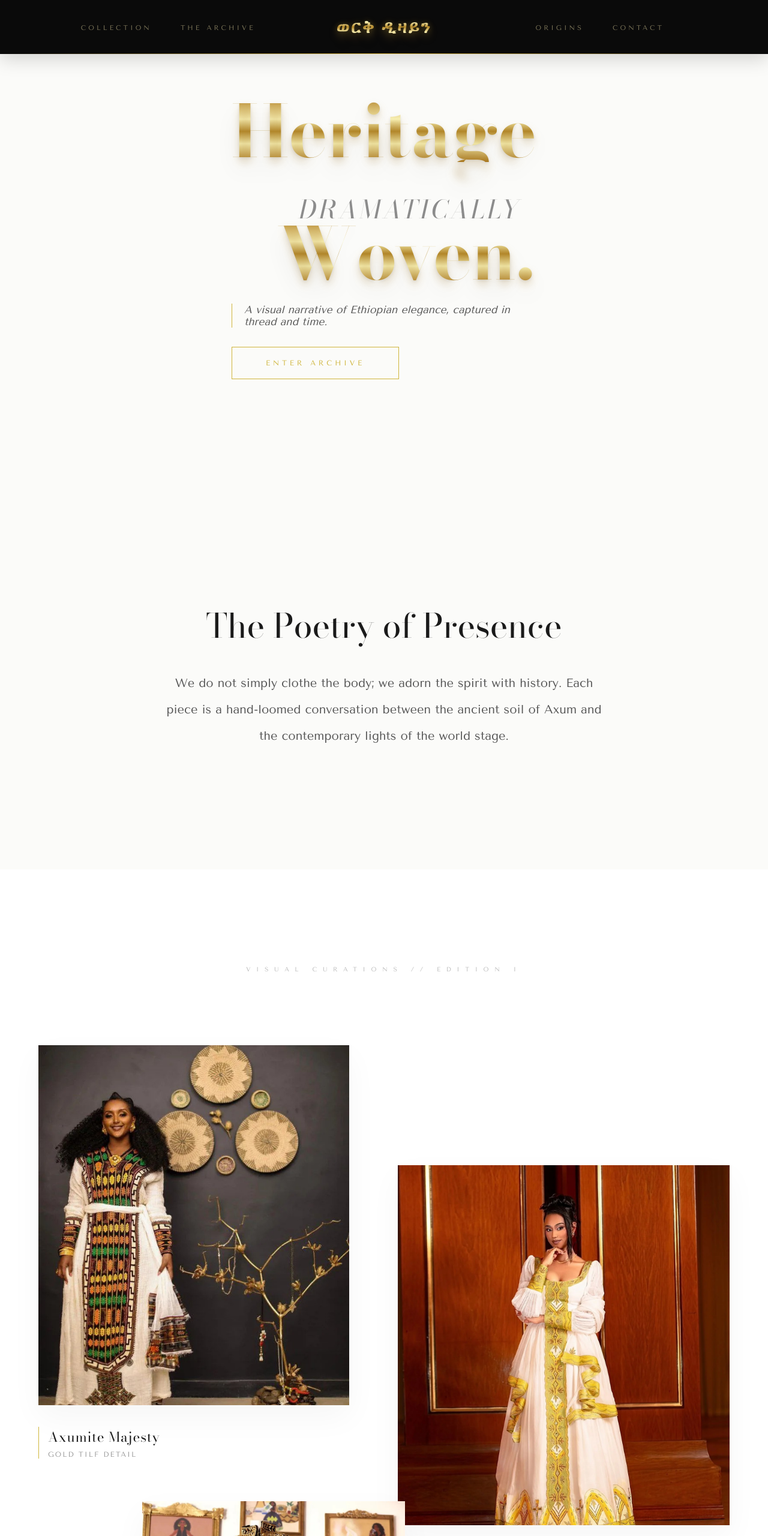
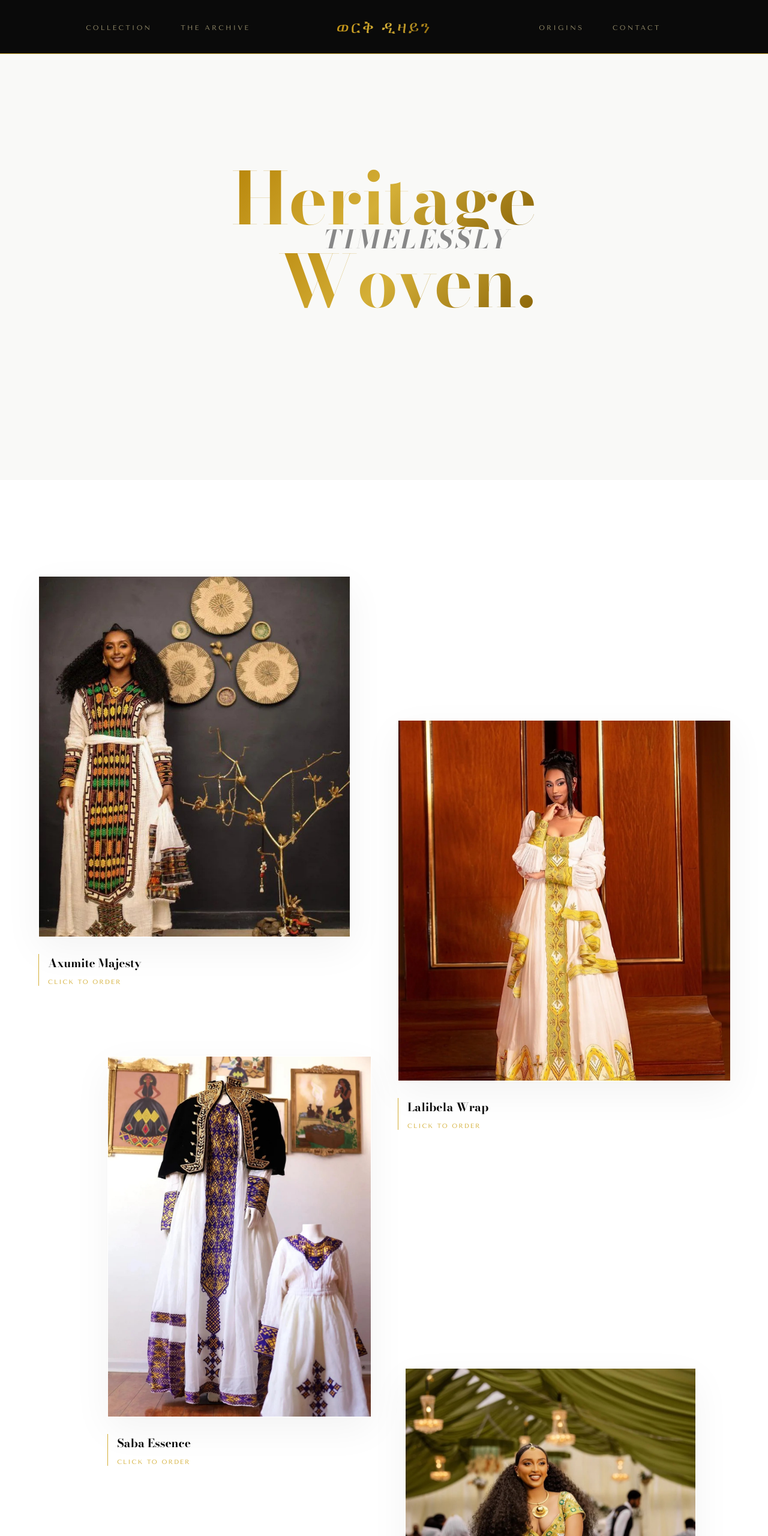
Before and after one commit to Filimonassefa/werk-design, a plain HTML site: page index.html in a window 1280 px wide. Shown: the top 2560 px of the page at 60% size. Drawn offline with nearby package versions, Linux system fonts and the light colour scheme.

Commit message:
index.html

```diff
--- a/index.html
+++ b/index.html
@@ -3,158 +3,106 @@
 <head>
     <meta charset="UTF-8">
     <meta name="viewport" content="width=device-width, initial-scale=1.0">
-    <title>ወርቅ ዲዛይን | Werk Design - Heritage Elevated</title>
+    <title>ወርቅ ዲዛይን | Werk Design</title>
 
     <link rel="preconnect" href="https://fonts.googleapis.com">
-    <link rel="preconnect" href="https://fonts.gstatic.com" crossorigin>
-    <link href="https://fonts.googleapis.com/css2?family=Bodoni+Moda:ital,opsz,wght@0,6..96,400..900;1,6..96,400..900&family=Tenor+Sans&display=swap" rel="stylesheet">
+    <link href="https://fonts.googleapis.com/css2?family=Bodoni+Moda:ital,wght@0,700;1,700&family=Tenor+Sans&display=swap" rel="stylesheet">
 
     <style>
         :root {
-            --gold-gradient: linear-gradient(to bottom, #BF953F 0%, #FCF6BA 30%, #B38728 50%, #FBF5B7 70%, #AA771C 100%);
-            --champagne-gold: #CFB53B;
+            --gold-gradient: linear-gradient(135deg, #B8860B 0%, #D4AF37 50%, #8B6508 100%);
+            --bright-gold: #D4AF37;
             --pure-white: #ffffff;
-            --alabaster: #FBFBF9;
-            --charcoal: #1A1A1A;
-            /* Ultra-smooth timing function */
+            --alabaster: #F9F9F7;
+            --charcoal: #0a0a0a;
             --ease-luxury: cubic-bezier(0.23, 1, 0.32, 1);
         }
 
-        html { scroll-behavior: smooth; }
-        body { margin: 0; font-family: 'Tenor Sans', sans-serif; background-color: var(--pure-white); color: var(--charcoal); overflow-x: hidden; -webkit-font-smoothing: antialiased; }
+        body { margin: 0; font-family: 'Tenor Sans', sans-serif; background-color: var(--pure-white); color: var(--charcoal); overflow-x: hidden; }
         h1, h2, h3, .serif { font-family: 'Bodoni Moda', serif; font-weight: 400; margin: 0; }
+
+        /* THE BLACK & GOLD HEADER */
+        nav {
+            position: fixed; top: 0; width: 100%; padding: 1.2rem 0;
+            background: var(--charcoal); z-index: 2000;
+            display: grid; grid-template-columns: 1fr auto 1fr; align-items: center;
+            border-bottom: 1px solid var(--bright-gold);
+        }
+        .nav-links { list-style: none; display: flex; gap: 3rem; padding: 0; justify-content: center; }
+        .nav-links a { font-size: 0.7rem; letter-spacing: 0.2rem; text-transform: uppercase; color: rgba(243, 229, 171, 0.6); transition: 0.4s; text-decoration: none; }
+        .nav-links a:hover { color: var(--bright-gold); letter-spacing: 0.3rem; }
+        .logo-main { font-size: 1.8rem; text-align: center; letter-spacing: 3px; }
 
         .gold-glow {
             background: var(--gold-gradient);
             -webkit-background-clip: text;
             -webkit-text-fill-color: transparent;
-            display: inline-block;
-            filter: drop-shadow(0px 2px 2px rgba(0, 0, 0, 0.1));
-            text-shadow: 0px 8px 15px rgba(191, 149, 63, 0.25), 0px 20px 40px rgba(0, 0, 0, 0.08);
-            font-weight: 700;
         }
 
-        /* --- THE ANIMATION ENGINE --- */
-        .reveal {
-            opacity: 0;
-            transition: opacity 1.8s var(--ease-luxury), transform 2s var(--ease-luxury);
+        /* --- DRAMATIC WOVEN TEXT ANIMATION --- */
+        #hero { height: 100vh; display: flex; align-items: center; justify-content: center; background: var(--alabaster); }
+        #hero h1 { font-size: 7.5rem; line-height: 0.85; text-align: center; }
+
+        .word-heritage { display: block; transform: translateX(-150px); opacity: 0; transition: all 1.8s var(--ease-luxury); }
+        .word-woven { display: block; padding-left: 15%; transform: translateX(150px); opacity: 0; transition: all 1.8s var(--ease-luxury); transition-delay: 0.4s; }
+        .word-middle { display: block; font-style: italic; color: #888; font-size: 0.35em; padding-left: 22%; letter-spacing: 5px; transform: translateY(30px); opacity: 0; transition: 1.5s ease; transition-delay: 1s; }
+
+        .hero-content.active .word-heritage,
+        .hero-content.active .word-woven { transform: translateX(0); opacity: 1; }
+        .hero-content.active .word-middle { transform: translateY(0); opacity: 1; }
+
+        /* --- GALLERY GRID --- */
+        #archive { padding: 20vh 5% 10vh; background-color: var(--pure-white); }
+        .gallery-wrap { position: relative; height: 350vh; max-width: 1400px; margin: 0 auto; }
+        .item { position: absolute; transition: 1.2s var(--ease-luxury); }
+        .item img { width: 100%; height: 75vh; object-fit: cover; transition: 0.8s var(--ease-luxury); box-shadow: 0 20px 60px rgba(0,0,0,0.05); border: 1px solid transparent; }
+        .item:hover img { transform: scale(1.02); border-color: var(--bright-gold); }
+
+        /* Item Positions */
+        .item.one { width: 45%; top: 0; left: 0; }
+        .item.two { width: 48%; top: 30vh; right: 0; }
+        .item.three { width: 38%; top: 100vh; left: 10%; }
+        .item.four { width: 42%; top: 165vh; right: 5%; }
+        .item.five { width: 40%; top: 210vh; left: 0%; }
+        .item.six { width: 50%; top: 260vh; right: 10%; }
+
+        .meta { margin-top: 1.5rem; padding-left: 15px; border-left: 1px solid var(--bright-gold); }
+        .meta h3 { font-size: 1.2rem; color: var(--charcoal); }
+        .meta p { font-size: 0.65rem; color: var(--bright-gold); text-transform: uppercase; letter-spacing: 2px; }
+
+        /* --- THE FINAL CTA BUTTON --- */
+        .final-cta-wrap {
+            display: flex;
+            justify-content: center;
+            padding: 100px 0 150px;
+            background: var(--pure-white);
         }
 
-        /* Initial Positions (Disconnected) */
-        .from-left { transform: translateX(-80px); }
-        .from-right { transform: translateX(80px); }
-        .from-bottom { transform: translateY(100px); }
-
-        /* Final Position (The Overlap) */
-        .reveal.active {
-            opacity: 1;
-            transform: translate(0, 0);
+        .btn-order-main {
+            padding: 25px 80px;
+            background: var(--charcoal);
+            color: var(--bright-gold);
+            text-decoration: none;
+            text-transform: uppercase;
+            font-size: 0.8rem;
+            letter-spacing: 5px;
+            border: 1px solid var(--bright-gold);
+            transition: 0.5s var(--ease-luxury);
+            box-shadow: 0 20px 40px rgba(0,0,0,0.1);
         }
 
-        /* --- Navigation ---
-        nav { position: fixed; top: 0; width: 100%; padding: 1.5rem 0; background: rgba(255, 255, 255, 0.9); backdrop-filter: blur(10px); z-index: 1000; display: grid; grid-template-columns: 1fr auto 1fr; align-items: center; border-bottom: 1px solid rgba(207, 181, 59, 0.1); }
-        .nav-links { list-style: none; display: flex; gap: 2.5rem; padding: 0; justify-content: center; }
-        .nav-links a { font-size: 0.75rem; letter-spacing: 0.2rem; text-transform: uppercase; color: #777; transition: 0.3s; text-decoration: none; }
-        .nav-links a:hover { color: var(--champagne-gold); }
-        .logo-main { font-size: 2rem; text-align: center; letter-spacing: 2px; }*/
+        .btn-order-main:hover {
+            background: var(--bright-gold);
+            color: var(--pure-white);
+            transform: translateY(-5px);
+            box-shadow: 0 30px 60px rgba(212, 175, 55, 0.3);
+        }
 
-        /* --- THE LUXURY BLACK & GOLD HEADER --- */
-nav {
-    position: fixed;
-    top: 0;
-    width: 100%;
-    padding: 1.2rem 0;
-    background: #0a0a0a; /* Deep Black */
-    z-index: 2000;
-    display: grid;
-    grid-template-columns: 1fr auto 1fr;
-    align-items: center;
-    /* The "Touch of Gold" border at the bottom */
-    border-bottom: 1px solid transparent;
-    border-image: linear-gradient(to right, transparent, #D4AF37, transparent);
-    border-image-slice: 1;
-    box-shadow: 0 10px 30px rgba(0,0,0,0.15);
-}
+        /* Global Reveal */
+        .reveal { opacity: 0; transform: translateY(50px); transition: 1.5s var(--ease-luxury); }
+        .reveal.active { opacity: 1; transform: translateY(0); }
 
-.nav-links {
-    list-style: none;
-    display: flex;
-    gap: 3rem;
-    padding: 0;
-    justify-content: center;
-}
-
-.nav-links a {
-    font-size: 0.7rem;
-    letter-spacing: 0.25rem;
-    text-transform: uppercase;
-    color: rgba(243, 229, 171, 0.5); /* Muted Champagne */
-    transition: 0.4s var(--ease-luxury);
-    text-decoration: none;
-    font-weight: 400;
-}
-
-/* Smooth Gold Glow on Hover */
-.nav-links a:hover {
-    color: #FFD700;
-    text-shadow: 0 0 10px rgba(255, 215, 0, 0.4);
-    letter-spacing: 0.3rem; /* Slight expansion effect */
-}
-
-.logo-main {
-    font-size: 1.8rem;
-    text-align: center;
-    letter-spacing: 3px;
-    /* Ensuring logo is bright against black */
-    filter: drop-shadow(0 0 5px rgba(212, 175, 55, 0.3));
-}
-
-        /* --- Hero --- */
-        #hero { height: 100vh; display: flex; align-items: center; justify-content: center; background: var(--alabaster); position: relative; }
-        .hero-content h1 { font-size: 7.5rem; line-height: 0.85; text-align: left; }
-        .hero-subtext { font-style: italic; font-size: 1.1rem; color: #555; margin: 2rem 0; max-width: 450px; border-left: 1px solid var(--champagne-gold); padding-left: 20px; }
-        .btn-gold-line { display: inline-block; padding: 1.2rem 3.5rem; border: 1px solid var(--champagne-gold); color: var(--champagne-gold); font-size: 0.75rem; letter-spacing: 0.3rem; text-transform: uppercase; background: transparent; transition: 0.5s var(--ease-luxury); cursor: pointer; text-decoration: none; }
-        .btn-gold-line:hover { background-color: var(--champagne-gold); color: white; box-shadow: 0 10px 30px rgba(207, 181, 59, 0.3); }
-
-        /* --- Gallery Structure --- */
-        #archive { padding: 20vh 5%; background-color: var(--pure-white); }
-        .section-tag { text-align: center; font-size: 0.65rem; letter-spacing: 0.6rem; text-transform: uppercase; color: #bbb; margin-bottom: 15vh; }
-
-        .gallery-wrap { position: relative; height: 320vh; max-width: 1400px; margin: 0 auto; }
-        .item { position: absolute; overflow: visible; }
-        .item img { width: 100%; height: 75vh; object-fit: cover; transition: 1.2s var(--ease-luxury); box-shadow: 0 20px 50px rgba(0,0,0,0.04); }
-        .item:hover img { transform: scale(1.03); box-shadow: 0 30px 70px rgba(0,0,0,0.08); }
-
-        /* Magnetic Overlap Positions */
-        .item.one { width: 45%; top: 0; left: 0; z-index: 2; transition-delay: 0.1s; }
-        .item.two { width: 48%; top: 25vh; right: 0; z-index: 1; transition-delay: 0.3s; }
-        .item.three { width: 38%; top: 95vh; left: 15%; z-index: 3; transition-delay: 0.5s; }
-
-        .item.four { width: 42%; top: 160vh; right: 5%; z-index: 2; transition-delay: 0.2s; }
-        .item.five { width: 40%; top: 200vh; left: 0%; z-index: 1; transition-delay: 0.4s; }
-        .item.six { width: 50%; top: 245vh; right: 15%; z-index: 3; transition-delay: 0.6s; }
-
-        .meta { margin-top: 2rem; padding-left: 15px; border-left: 1px solid var(--champagne-gold); }
-        .meta h3 { font-size: 1.4rem; letter-spacing: 1px; color: var(--charcoal); }
-        .meta p { font-size: 0.75rem; color: #999; text-transform: uppercase; letter-spacing: 2px; margin-top: 5px; }
-
-        #narrative { padding: 25vh 15%; text-align: center; background: var(--alabaster); }
-        #narrative h2 { font-size: 3.5rem; margin-bottom: 2rem; }
-        #narrative p { font-size: 1.25rem; line-height: 2.2; color: #555; font-weight: 300; max-width: 750px; margin: 0 auto; }
-
-        footer { padding: 8rem 5% 4rem; background: var(--charcoal); color: var(--alabaster); text-align: center; }
-        .footer-logo { font-size: 3rem; margin-bottom: 2rem; }
-        .socials { display: flex; justify-content: center; gap: 3rem; margin: 3rem 0; font-size: 0.75rem; letter-spacing: 2px; }
-        .socials a { color: var(--alabaster); text-decoration: none; opacity: 0.5; transition: 0.3s; }
-        .socials a:hover { opacity: 1; color: var(--champagne-gold); }
-
-        @media (max-width: 900px) {
-            .hero-content h1 { font-size: 3.5rem; }
-            .item { position: relative !important; width: 100% !important; left: 0 !important; top: 0 !important; margin-bottom: 8rem; }
-            .gallery-wrap { height: auto; }
-            nav { grid-template-columns: 1fr; gap: 1rem; padding: 1rem; }
-            .nav-links { display: none; }
-        }
+        footer { padding: 5rem 0; background: var(--charcoal); color: white; text-align: center; border-top: 1px solid #222; }
     </style>
 </head>
 <body>
@@ -166,96 +114,53 @@ nav {
         </ul>
         <div class="logo-main serif gold-glow">ወርቅ ዲዛይን</div>
         <ul class="nav-links">
-            <li><a href="#narrative">Origins</a></li>
+            <li><a href="#archive">Origins</a></li>
             <li><a href="contact.html">Contact</a></li>
         </ul>
     </nav>
 
     <section id="hero">
-        <div class="hero-content reveal from-bottom active">
+        <div class="hero-content" id="hero-trigger">
             <h1>
-                <span class="gold-glow">Heritage</span><br>
-                <span style="font-style: italic; color: #444; font-size: 0.35em; padding-left: 22%; opacity: 0.6; letter-spacing: 4px;">DRAMATICALLY</span><br>
-                <span class="gold-glow" style="padding-left: 15%;">Woven.</span>
+                <span class="gold-glow word-heritage">Heritage</span>
+                <span class="word-middle">TIMELESSLY</span>
+                <span class="gold-glow word-woven">Woven.</span>
             </h1>
-            <div class="hero-subtext">
-                A visual narrative of Ethiopian elegance, captured in thread and time.
             </div>
-            <a href="#archive" class="btn-gold-line">Enter Archive</a>
+    </section>
+
+    <section id="archive">
+        <div class="gallery-wrap">
+            <div class="item one reveal"><a href="order.html"><img src="AxumiteMajesty.jpg"></a><div class="meta"><h3>Axumite Majesty</h3><p>Click to order</p></div></div>
+            <div class="item two reveal"><a href="order.html"><img src="LalibelaWrap.jpg"></a><div class="meta"><h3>Lalibela Wrap</h3><p>Click to order</p></div></div>
+            <div class="item three reveal"><a href="order.html"><img src="SabaEssence.jpg"></a><div class="meta"><h3>Saba Essence</h3><p>Click to order</p></div></div>
+            <div class="item four reveal"><a href="order.html"><img src="HeritageGala.jpg"></a><div class="meta"><h3>Heritage Gala</h3><p>Click to order</p></div></div>
+            <div class="item five reveal"><a href="order.html"><img src="TiletModern.jpg"></a><div class="meta"><h3>Tilet Modern</h3><p>Click to order</p></div></div>
+            <div class="item six reveal"><a href="order.html"><img src="HighlandSilk.jpg"></a><div class="meta"><h3>Highland Silk</h3><p>Click to order</p></div></div>
         </div>
     </section>
 
-    <section id="narrative">
-        <div class="reveal from-bottom">
-            <h2 class="serif">The Poetry of Presence</h2>
-            <p>We do not simply clothe the body; we adorn the spirit with history. Each piece is a hand-loomed conversation between the ancient soil of Axum and the contemporary lights of the world stage.</p>
-        </div>
-    </section>
-
-    <section id="archive">
-        <div class="section-tag">Visual Curations // Edition I</div>
-        <div class="gallery-wrap">
-
-            <div class="item one reveal from-left">
-                <img src="AxumiteMajesty.jpg" alt="Axumite Majesty">
-                <div class="meta"><h3>Axumite Majesty</h3><p>Gold Tilf Detail</p></div>
-            </div>
-
-            <div class="item two reveal from-right">
-                <img src="LalibelaWrap.jpg" alt="The Lalibela Wrap">
-                <div class="meta"><h3>Lalibela Wrap</h3><p>Heritage Weave</p></div>
-            </div>
-
-            <div class="item three reveal from-bottom">
-                <img src="SabaEssence.jpg" alt="Saba Essence">
-                <div class="meta"><h3>Saba Essence</h3><p>The Golden Drape</p></div>
-            </div>
-
-            <div class="item four reveal from-right">
-                <img src="HeritageGala.jpg" alt="Heritage Gala">
-                <div class="meta"><h3>Heritage Gala</h3><p>Ceremonial Silk</p></div>
-            </div>
-
-            <div class="item five reveal from-left">
-                <img src="TiletModern.jpg" alt="Tilet Modern">
-                <div class="meta"><h3>Tilet Modern</h3><p>Sculptural Form</p></div>
-            </div>
-
-            <div class="item six reveal from-bottom">
-                <img src="HighlandSilk.jpg" alt="Highland Silk">
-                <div class="meta"><h3>Highland Silk</h3><p>Artisan Edition</p></div>
-            </div>
-
-        </div>
-    </section>
+    <div class="final-cta-wrap reveal">
+        <a href="order.html" class="btn-order-main">Place Order</a>
+    </div>
 
     <footer>
-        <div class="footer-logo serif gold-glow">ወርቅ ዲዛይን</div>
-        <div class="socials">
-            <a href="https://wa.me/251930897394">WhatsApp</a>
-            <a href="https://www.instagram.com/werk302">INSTAGRAM</a>
-            <a href="#">PRIVATE ARCHIVE</a>
-        </div>
-        <div style="font-size: 0.6rem; opacity: 0.3; letter-spacing: 2px;">
-            &copy; 2024 WERK DESIGN. ADDIS ABABA // NEW YORK.
-        </div>
+        <div class="logo-main serif gold-glow" style="margin-bottom: 20px;">ወርቅ ዲዛይን</div>
+        <p style="font-size: 0.6rem; letter-spacing: 2px; color: #555;">ADDIS ABABA // NEW YORK // LONDON</p>
     </footer>
 
     <script>
-        const observerOptions = {
-            threshold: 0.15 // Triggers when 15% of the item is visible
-        };
+        window.addEventListener("load", () => {
+            document.getElementById("hero-trigger").classList.add("active");
+        });
 
         const observer = new IntersectionObserver((entries) => {
             entries.forEach(entry => {
-                if (entry.isIntersecting) {
-                    entry.target.classList.add('active');
-                }
+                if (entry.isIntersecting) entry.target.classList.add('active');
             });
-        }, observerOptions);
+        }, { threshold: 0.1 });
 
         document.querySelectorAll('.reveal').forEach(el => observer.observe(el));
     </script>
-
 </body>
 </html>
```
